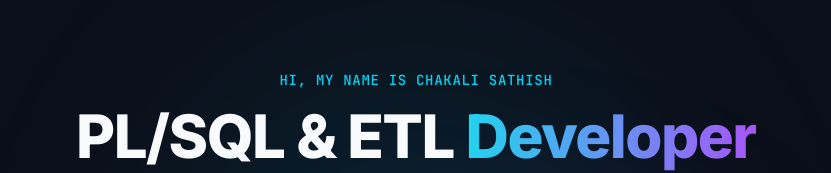
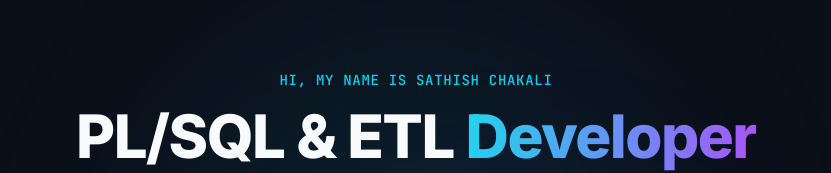
Before and after one commit to sathish3201/portfolio, a React (Vite) app: page / in a window 1280 px wide. Shown: the part 137-310 px from the top of the page, without its empty margins (224-1055 px from the left). Built offline with nearby package versions, Linux system fonts and the light colour scheme.

Commit message:
Fix navbar to display first name instead of surname
meta.name is "Sathish Chakali" (first name, surname); navbar logo
now correctly shows "Sathish" via split(" ")[0].

```diff
--- a/src/data.js
+++ b/src/data.js
@@ -3,7 +3,7 @@
  */
 const PORTFOLIO_DATA = {
   meta: {
-    name: "Chakali Sathish",
+    name: "Sathish Chakali",
     role: "PL/SQL & ETL Developer",
     tagline: "I build and support reliable Oracle data warehouse pipelines.",
     email: "sathishchakali1023@gmail.com",
```
Also changed, not shown: src/components/Navbar.jsx (+8 -12 lines).
